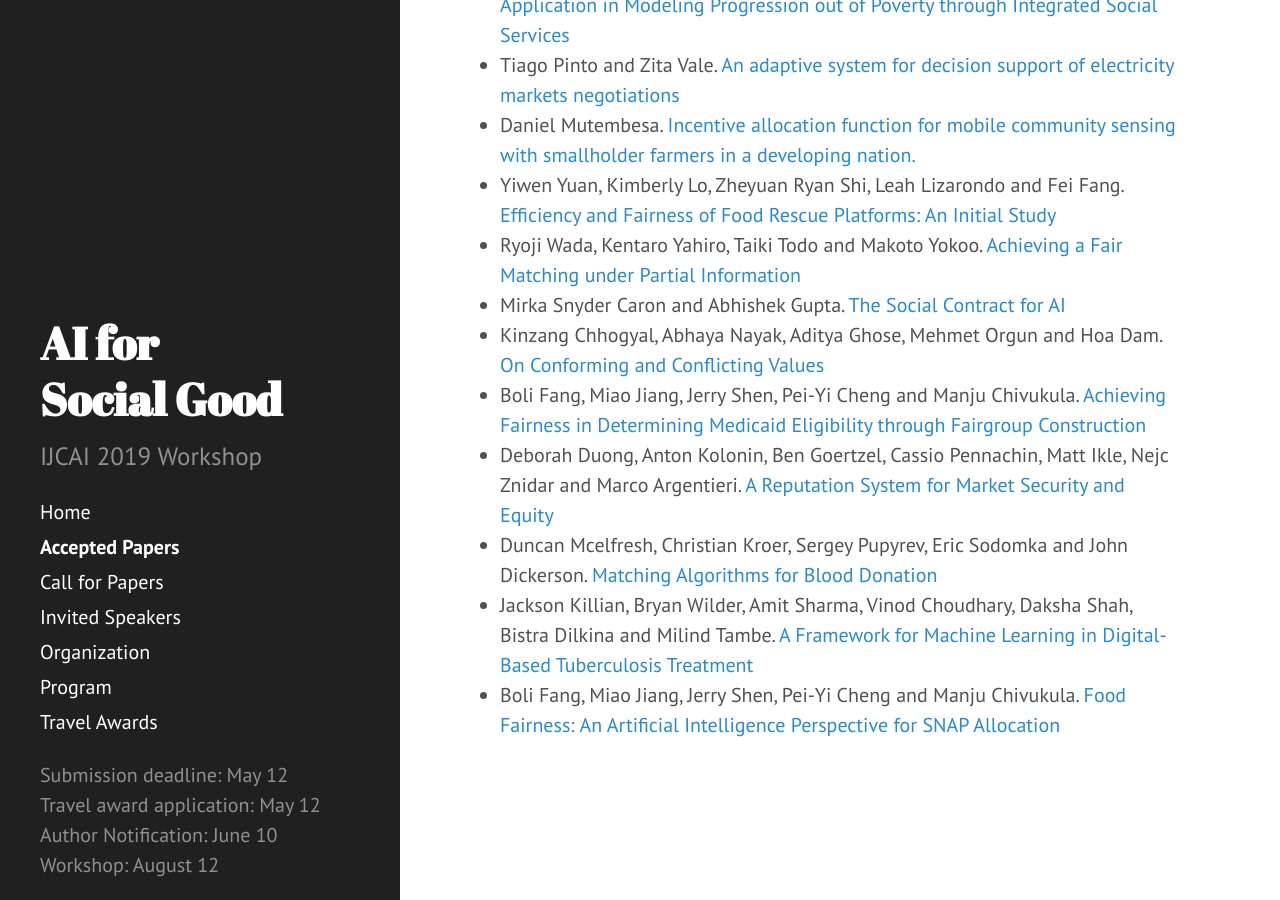
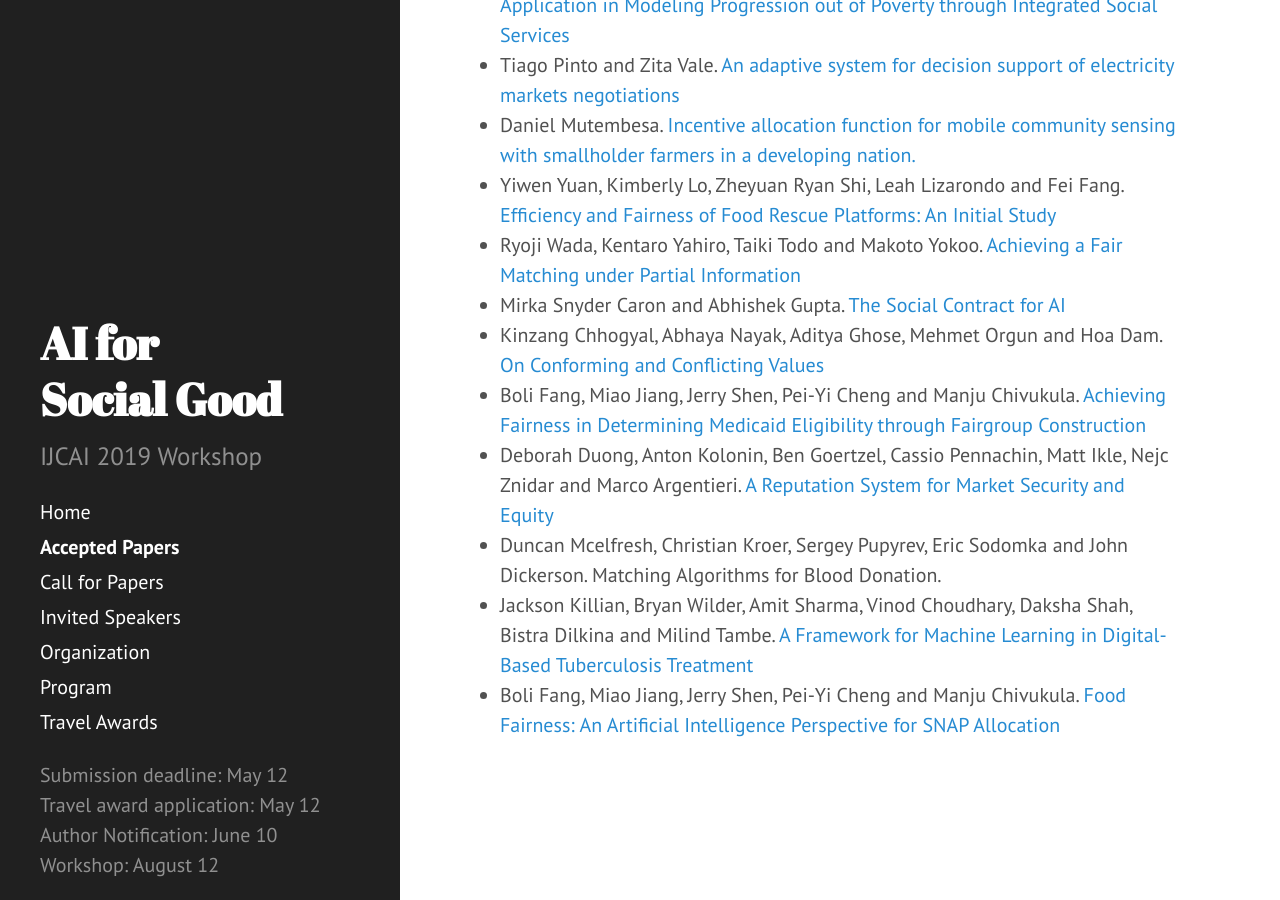
Before and after one commit to slremy/aiforpublichealth.github.io, a Jekyll site: the page built from accepted.md, in a window 1280 px wide and 900 px high, scrolled down 1530 px. Built offline with Jekyll 4.4.1, drawn with Linux system fonts in a browser that asks for light colours; part of the change alters nothing that is shown.

```diff
--- a/accepted.md
+++ b/accepted.md
@@ -32,7 +32,7 @@ title: Accepted Papers
 * Kinzang Chhogyal, Abhaya Nayak, Aditya Ghose, Mehmet Orgun and Hoa Dam. [On Conforming and Conflicting Values](papers/IJCAI19-AI4SG_paper_37.pdf)
 * Boli Fang, Miao Jiang, Jerry Shen, Pei-Yi Cheng and Manju Chivukula. [Achieving Fairness in Determining Medicaid Eligibility through Fairgroup Construction](papers/IJCAI19-AI4SG_paper_38.pdf)
 * Deborah Duong, Anton Kolonin, Ben Goertzel, Cassio Pennachin, Matt Ikle, Nejc Znidar and Marco Argentieri. [A Reputation System for Market Security and Equity](papers/IJCAI19-AI4SG_paper_40.pdf)
-* Duncan Mcelfresh, Christian Kroer, Sergey Pupyrev, Eric Sodomka and John Dickerson. [Matching Algorithms for Blood Donation](papers/IJCAI19-AI4SG_paper_41.pdf)
+* Duncan Mcelfresh, Christian Kroer, Sergey Pupyrev, Eric Sodomka and John Dickerson. Matching Algorithms for Blood Donation.
 * Jackson Killian, Bryan Wilder, Amit Sharma, Vinod Choudhary, Daksha Shah, Bistra Dilkina and Milind Tambe. [A Framework for Machine Learning in Digital-Based Tuberculosis Treatment](papers/IJCAI19-AI4SG_paper_42.pdf)
 * Boli Fang, Miao Jiang, Jerry Shen, Pei-Yi Cheng and Manju Chivukula. [Food Fairness: An Artificial Intelligence Perspective for SNAP Allocation](papers/IJCAI19-AI4SG_paper_43.pdf)
 
```
